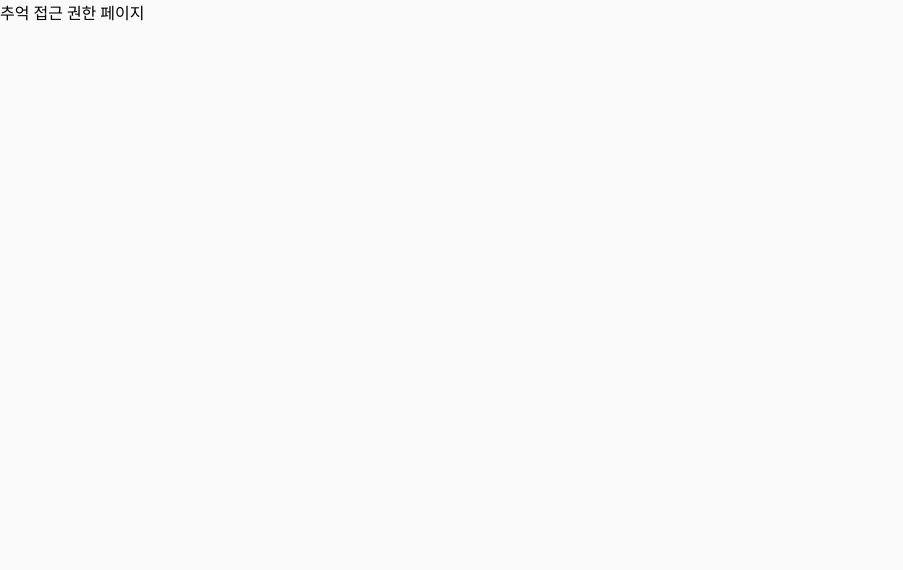
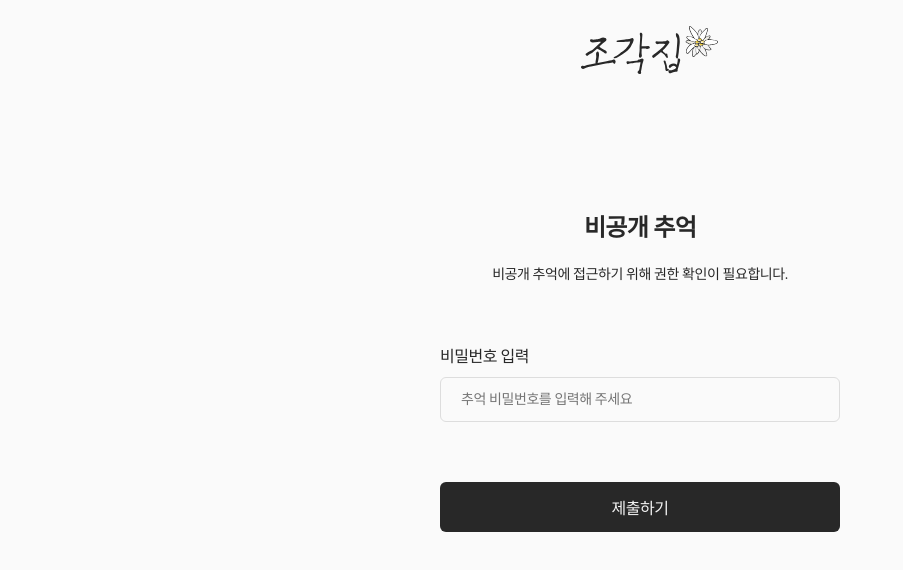
Before and after one commit to codeit-boost-ds-toy-2/Zogakzip_FE, a React (Vite) app: page /1/non in a window 1280 px wide. Shown: the top 570 px of the page, without its empty margins (0-903 px from the left). Built offline with nearby package versions, Linux system fonts and the light colour scheme.

Commit message:
✨ Feat : 비공개 추억 접근 권환 확인 페이지 (#7)
비공개 추억 접근 권환 확인 페이지 구현

```diff
--- a/src/pages/PostNon.jsx
+++ b/src/pages/PostNon.jsx
@@ -1,10 +1,26 @@
 import React from "react";
 import * as P from "../styles/PostNonStyle";
 
+import Header from "../components/Header";
+import InputText from "../components/input/InputText";
+import SizeLBtn from "../components/SizeLBtn";
+
 function PostNon() {
+  const handlePostClick = () => {
+    console.log("비공개 추억 접근 권환 확인 페이지 API 연동 예정");
+  };
+
   return (
     <>
-      <P.PostNon>추억 접근 권한 페이지</P.PostNon>
+      <P.PostNon>
+        <Header showSizeMBtn={false} />
+        <P.Center>
+          <P.Title>비공개 추억</P.Title>
+          <P.Text>비공개 추억에 접근하기 위해 권한 확인이 필요합니다.</P.Text>
+          <InputText label="비밀번호 입력" placeholder="추억 비밀번호를 입력해 주세요" category="password" />
+          <SizeLBtn text="제출하기" onClick={handlePostClick} />
+        </P.Center>
+      </P.PostNon>
     </>
   );
 }
--- a/src/styles/PostNonStyle.js
+++ b/src/styles/PostNonStyle.js
@@ -1,4 +1,34 @@
 import styled from "styled-components";
 import palette from "../lib/colorPalette";
 
-export const PostNon = styled.div``;
+export const PostNon = styled.div`
+  display: flex;
+  flex-direction: column;
+  align-items: center;
+`;
+
+export const Center = styled.div`
+  width: 100vw;
+  height: calc(100vh - 100px);
+  display: flex;
+  flex-direction: column;
+  justify-content: center;
+  align-items: center;
+  gap: 60px;
+  margin-top: -80px;
+`;
+
+export const Title = styled.div`
+  color: ${palette.black};
+  font-size: 24px;
+  font-weight: 700;
+  letter-spacing: -0.72px;
+`;
+
+export const Text = styled.div`
+  color: ${palette.black};
+  font-size: 14px;
+  font-weight: 400;
+  letter-spacing: -0.42px;
+  margin-top: -40px;
+`;
```
